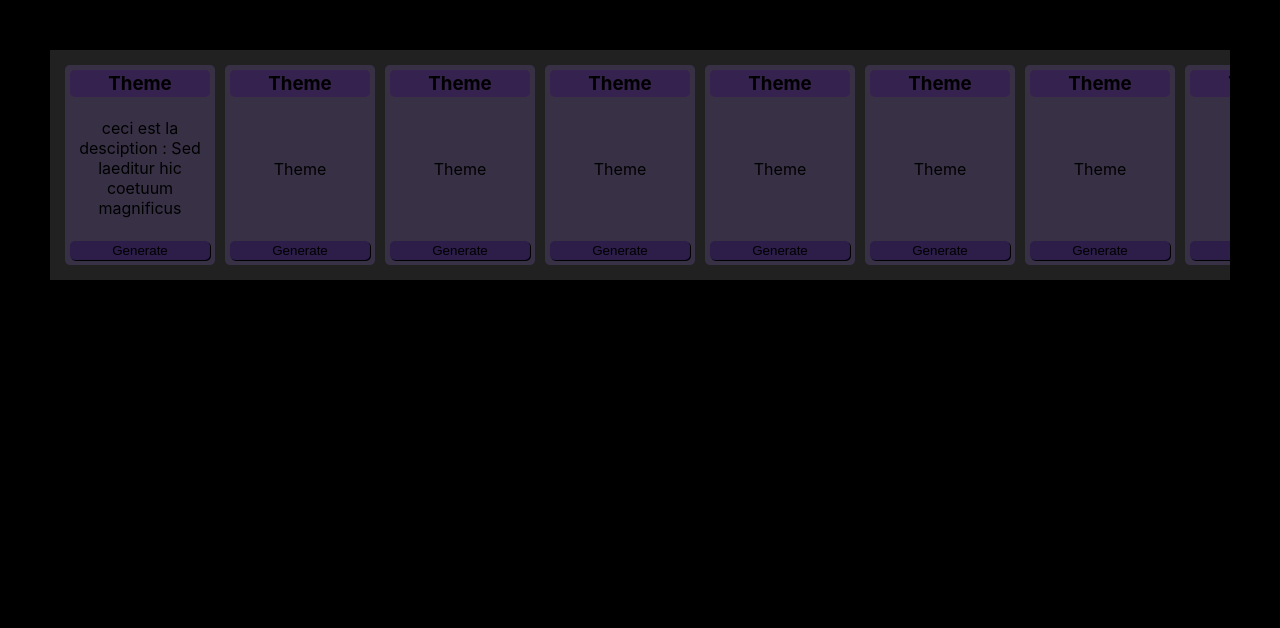
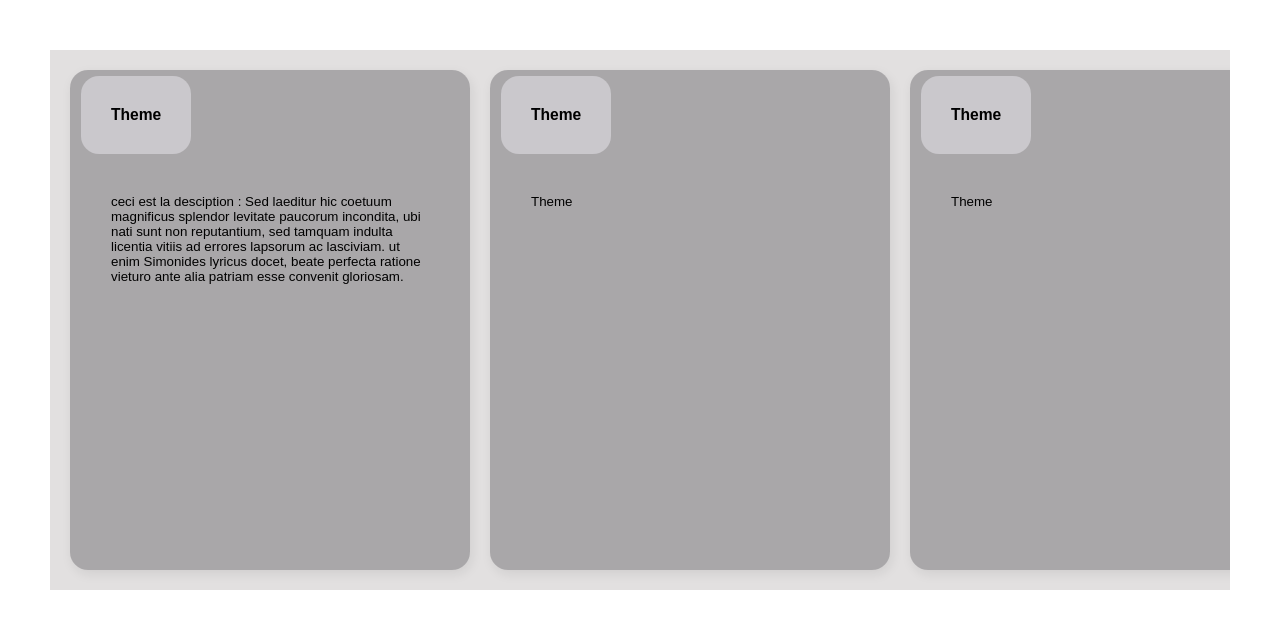
Before and after one commit to myr0IX/quotesomething, a React (Create React App) app: page / in a window 1280 px wide. Shown: the top 628 px of the page. Built offline with nearby package versions, Linux system fonts and the light colour scheme.

Commit message:
first implementation api, can't parse

```diff
--- a/src/App.css
+++ b/src/App.css
@@ -1,52 +1,65 @@
+:root {
+	--main-color: #282c34;
+	--main-light-color: #282c34;
+
+}
+
+.br {
+	border-radius: 18px;
+}
+
 .App {
 	padding: 10px;
 	margin: 50px;
-	background-color: rgb(33, 33, 34);
+	background-color: rgb(226, 224, 224);
 	display: flex;
 	justify-content:flex-start;
 	overflow-y: hidden;
 	overflow-x: auto;
 }
 
+.Case {
+	margin: 5px;
+	padding: 30px;
+	text-align: start;
+}
+
 .Btn {
-	background-color: rgb(44, 29, 73);
-	margin: 5px;
-	box-shadow: 1px 1px;
+	margin: 10px;
+	box-shadow:2px 4px 12px #00000014;
 	border: 0;
 }
 
 .Btn:active {
-	box-shadow: -1px -1px;
-}
-.br {
-	border-radius: 5px;
+	box-shadow: rgba(0, 0, 0, 0.06) 0px 2px 4px 0px inset;
 }
 
-.Case {
-	margin: 5px;
-	padding: 2px;
+.Btn:hover {
+	box-shadow:2px 4px 16px #00000029;
+	transform:scale3d(1.01,1.01,1.01)
 }
 
 .Card {
-    width: 150px;
-    height: 200px;
-    margin: 5px;
+	width: 400px;
+    height: 500px;
+    margin: 10px;
     overflow: hidden;
-    background-color: rgb(56, 49, 70);
-    text-align: center;
+    background-color: rgba(122, 121, 124, 0.541);
     display: flex;
     flex-direction: column;
-    justify-content: space-between;
-	flex-shrink: 0;
+    justify-content: flex-start;
+	flex:1 0 auto;
+	transition: transform 0.4s ease-in-out;
 }
 
+.Card h3 {
+	background-color: rgb(202, 200, 204);
+}
 .Card p {
 	overflow-y:auto;
+	background-color: MAIN_COLOR;
 }
 
-.Theme {
-	background-color: rgb(53, 34, 78);
-}
 
 @media (prefers-reduced-motion: no-preference) {
 	.App-logo {
--- a/src/App.js
+++ b/src/App.js
@@ -9,6 +9,7 @@ function Button (prop) {
 
 export default function App() {
   return (
+	<div>
 		<div className="App">
 			<Card title="Theme">ceci est la desciption : Sed laeditur hic coetuum magnificus splendor levitate paucorum incondita, ubi nati sunt non reputantium, sed tamquam indulta licentia vitiis ad errores lapsorum ac lasciviam. ut enim Simonides lyricus docet, beate perfecta ratione vieturo ante alia patriam esse convenit gloriosam.</Card>
 			<Card title="Theme">Theme</Card>
@@ -22,15 +23,24 @@ export default function App() {
 			<Card title="Theme">Theme</Card>
 			<Card title="Theme">Theme</Card>
 		</div>
+	</div>
   );
 }
 
 function Card(props) {
+	async function getapi()
+	{
+	  const response = await fetch("https://api.quotable.io/quotes/random");
+	  var data = await response.json();
+	  console.log(data);
+	  console.log(typeof data.content);
+	}
 	return (
-	  <div className="Card br">
+	  <div>
+		<button className="Card Btn br" onClick={getapi}>
 		  <h3 className='Theme Case br'>{props.title}</h3>
-		  <p>{props.children}</p>
-		  <Button>Generate</Button>
+		  <p className='Case br'>{props.children}</p>
+		</button>
 	  </div>
 	);
   }
--- a/src/index.css
+++ b/src/index.css
@@ -1,9 +1,12 @@
 body {
-	background-color: rgb(0, 0, 0);
+  background-color: rgb(255, 255, 255);
   margin: 0;
-  font-family: -apple-system, BlinkMacSystemFont, 'Segoe UI', 'Roboto', 'Oxygen',
-    'Ubuntu', 'Cantarell', 'Fira Sans', 'Droid Sans', 'Helvetica Neue',
-    sans-serif;
+  font-family: SF Pro Text,SF Pro Icons,
+  Helvetica Neue,Helvetica,Arial,sans-serif;
+  /* font-family: -apple-system, BlinkMacSystemFont, 'Segoe UI', 'Roboto', 'Oxygen',
+  'Ubuntu', 'Cantarell', 'Fira Sans', 'Droid Sans', 'Helvetica Neue',
+  sans-serif; */
+  letter-spacing: -.01em;
   -webkit-font-smoothing: antialiased;
   -moz-osx-font-smoothing: grayscale;
 }
```
Lines whose indentation alone changed are shown as unchanged.
